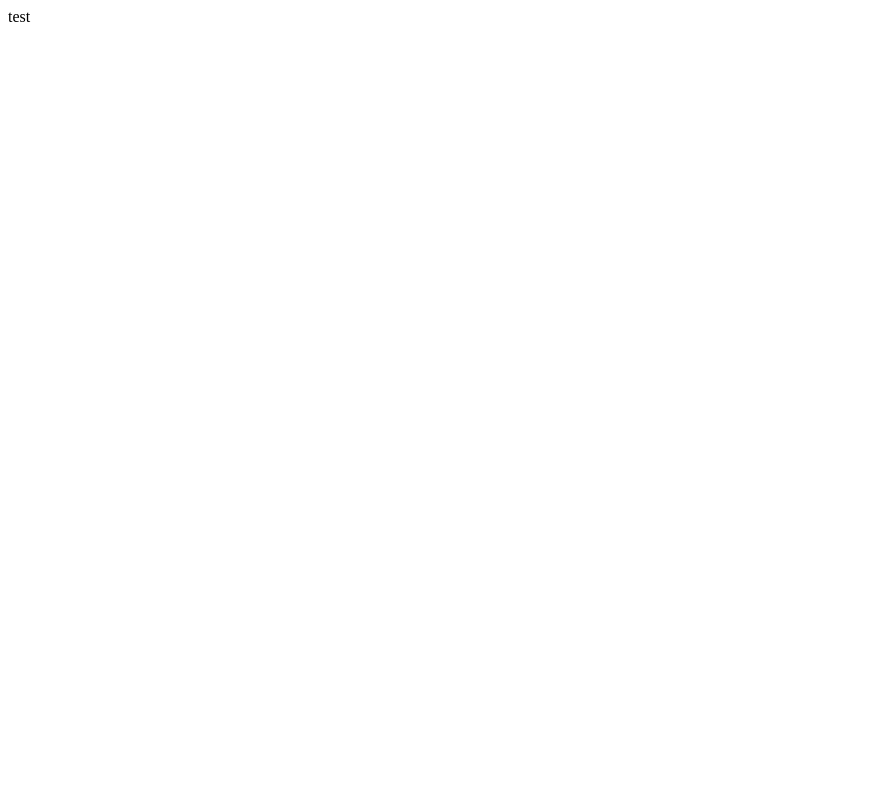
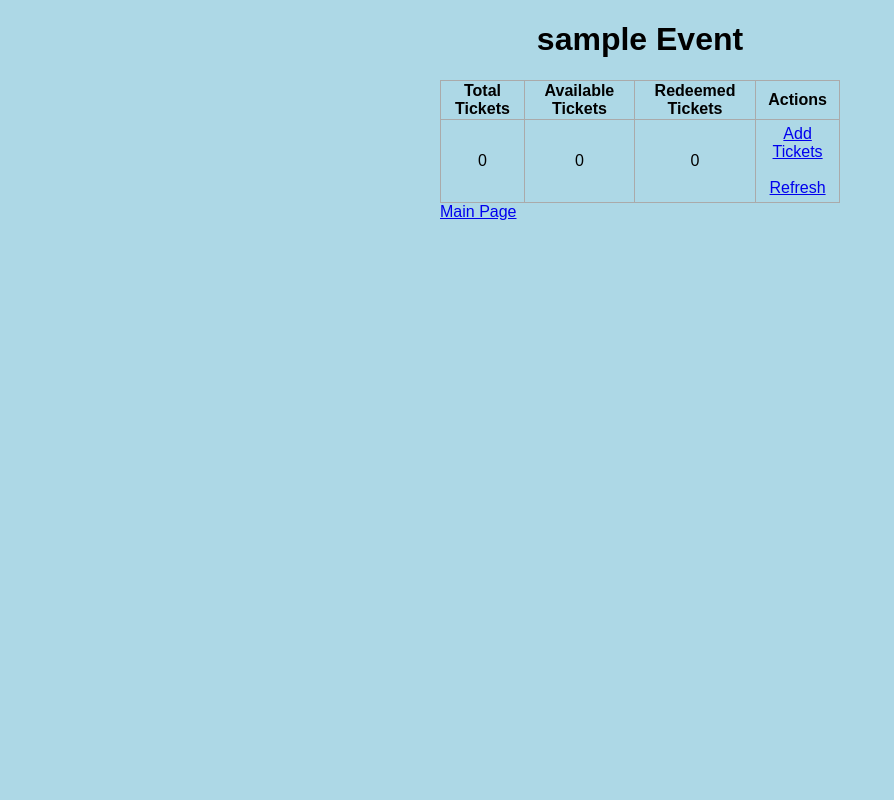
Before and after one commit to yatu360/ticketmanagement-python, a Flask app: a page that uses app.py in a window 1280 px wide. Before the commit the part shown is almost empty. Shown: the whole page, without its empty margins (0-894 px from the left). Run offline with Flask 2, Linux system fonts and the light colour scheme; data comes from the database, SQL or seed files in the repository; both versions use the stored data as it was after the commit.

Commit message:
add single ticket

```diff
--- a/app.py
+++ b/app.py
@@ -37,7 +37,7 @@ def add():
             db.session.add(new_event)
             db.session.commit()
             for x in range(int(initial_ticket)):
-                tick = Tickets(event_ref=new_event, redeemed=True)
+                tick = Tickets(event_ref=new_event, redeemed=False)
                 db.session.add(tick)
                 db.session.commit()
             return redirect('/')
@@ -47,12 +47,25 @@ def add():
     else:
         return render_template('addevent.html')
 
+
+@app.route('/addticket/<name>')
+def addticket(name):
+    tick = Tickets(event_name=name, redeemed=False)
+    try:
+        db.session.add(tick)
+        db.session.commit()
+    except:
+        return 'There was an issue adding your task'
+    viewer = Tickets.query.filter(Tickets.event_name==name).all()
+
+    return render_template('view.html', viewer = viewer, title = name )
+
+
 @app.route('/view/<name>')
 def view(name):
     viewer = Tickets.query.filter(Tickets.event_name==name).all()
-    for x in viewer:
-        print (x.id)
-    return "test"
+
+    return render_template('view.html', viewer = viewer, title = name )
 
 
 
--- a/templates/index.html
+++ b/templates/index.html
@@ -28,8 +28,6 @@
 
                     <td>
                         <a href="/view/{{event.name}}">View</a>
-                        <br>
-                        <a href="/update/{{event.id}}">Update</a>
                     </td>
                 </tr>
             {% endfor %}
--- a/templates/view.html
+++ b/templates/view.html
@@ -5,34 +5,39 @@
 {% endblock %}
 {%block body%}
 <div class= "content">
-    <h1 style="text-align: center">Ticket Management System</h1>
+    <h1 style="text-align: center">{{title + " Event"}}</h1>
     <table>
     <tr>
-        <th>Event</th>
-            <th>Tickets</th>
+        <th>Total Tickets</th>
+        <th>Available Tickets</th>
+        <th>Redeemed Tickets</th>
         <th>Actions</th>
     </tr>
-        {% for event in events %}
-            {% set count = namespace(value=0) %}
     <tr>
-                <td>{{ event.name }}</td>
-                {% for ticket in tickets %}
-                    {% if ticket.event_name == event.name and ticket.redeemed==False%}
-                        {% set count.value = count.value + 1 %}
+        <td>{{ viewer|length}}</td>
+        {% set ticket_a = namespace(value=0) %}
+        {% set ticket_r = namespace(value=0) %}
+        {% for view in viewer %}
+            {% if view.redeemed ==True %}
+                {% set ticket_r.value = ticket_r.value + 1 %}
+            {% else %}
+                {% set ticket_a.value = ticket_a.value + 1 %}
             {% endif %}
         {% endfor %}
-                <td>{{count.value}}</td>
+        <td>{{ticket_a.value}}</td>
+        <td>{{ticket_r.value}}</td>
+
 
         <td>
-                    <a href="/view/{{event.name}}">View</a>
+            <a href="/addticket/{{title}}">Add Tickets</a>
             <br>
-                    <a href="/update/{{event.id}}">Update</a>
+            <br>
+            <a href="/update/">Refresh</a>
         </td>
     </tr>
-        {% endfor %}
     </table>
     <div>
-    <a href="/addevent/">addevent</a>
+        <a href="/">Main Page</a>
     </div>
 </div>
 {% endblock %}
```
Also changed, not shown: test.db. Lines whose indentation alone changed are shown as unchanged.
